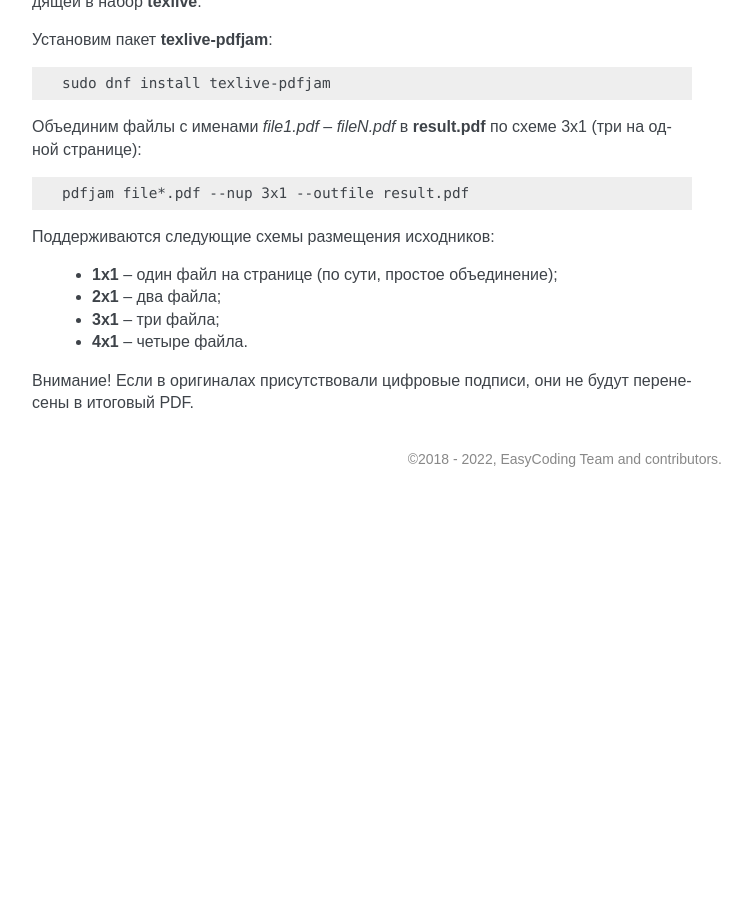
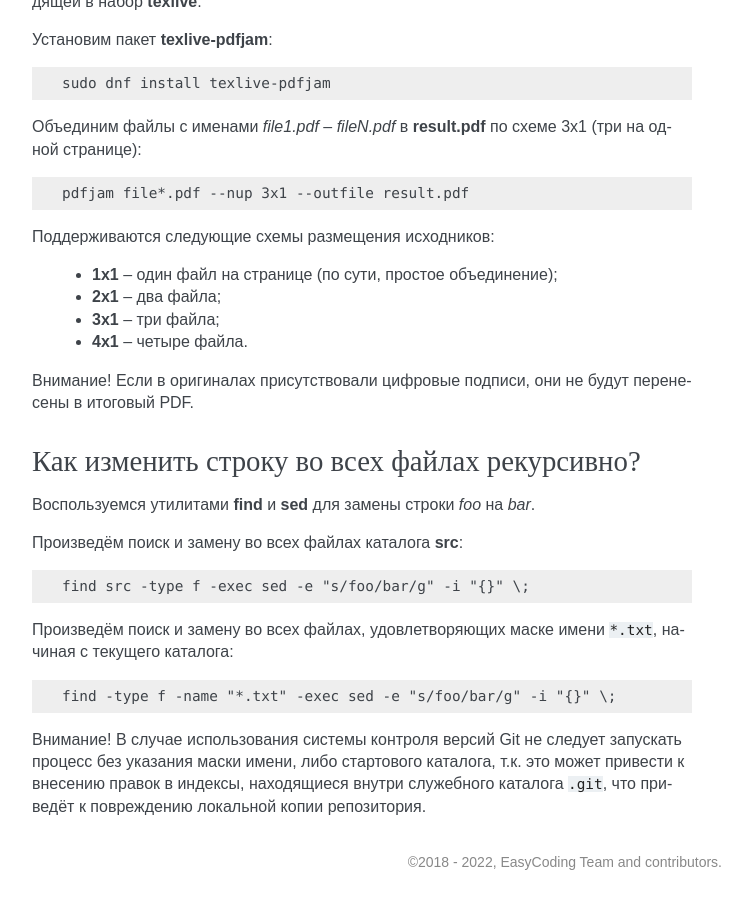
Before and after one commit to RussianFedora/FAQ, a Sphinx documentation site: the page built from source/using-applications.rst, in a window 1280 px wide and 900 px high, scrolled down 25063 px. Shown: the whole window, without its empty margins (388-1140 px from the left). Built offline with Sphinx 7.4.7, drawn with Linux system fonts in a browser that asks for light colours; comment, search, counter and statistics services are not loaded; before the commit the page ends 25560 px from its top, so only the background shows below that; some of the changed text lies outside the part shown.

Commit message:
Added a new question mass-change-files.

```diff
--- a/source/using-applications.rst
+++ b/source/using-applications.rst
@@ -1388,3 +1388,25 @@ Cгенерируем файл с контрольными суммами SHA2 (
   * **4x1** -- четыре файла.
 
 Внимание! Если в оригиналах присутствовали цифровые подписи, они не будут перенесены в итоговый PDF.
+
+.. index:: git, sed, find, files
+.. _mass-change-files:
+
+Как изменить строку во всех файлах рекурсивно?
+=================================================
+
+Воспользуемся утилитами **find** и **sed** для замены строки *foo* на *bar*.
+
+Произведём поиск и замену во всех файлах каталога **src**:
+
+.. code-block:: text
+
+    find src -type f -exec sed -e "s/foo/bar/g" -i "{}" \;
+
+Произведём поиск и замену во всех файлах, удовлетворяющих маске имени ``*.txt``, начиная с текущего каталога:
+
+.. code-block:: text
+
+    find -type f -name "*.txt" -exec sed -e "s/foo/bar/g" -i "{}" \;
+
+Внимание! В случае использования системы контроля версий Git не следует запускать процесс без указания маски имени, либо стартового каталога, т.к. это может привести к внесению правок в индексы, находящиеся внутри служебного каталога ``.git``, что приведёт к повреждению локальной копии репозитория.
```
